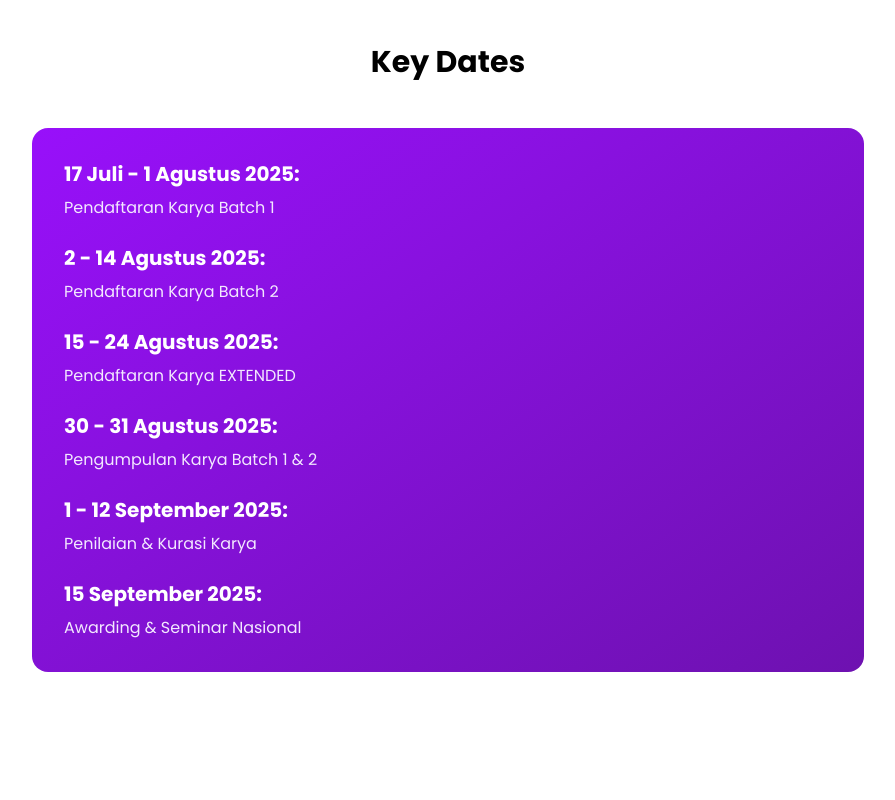
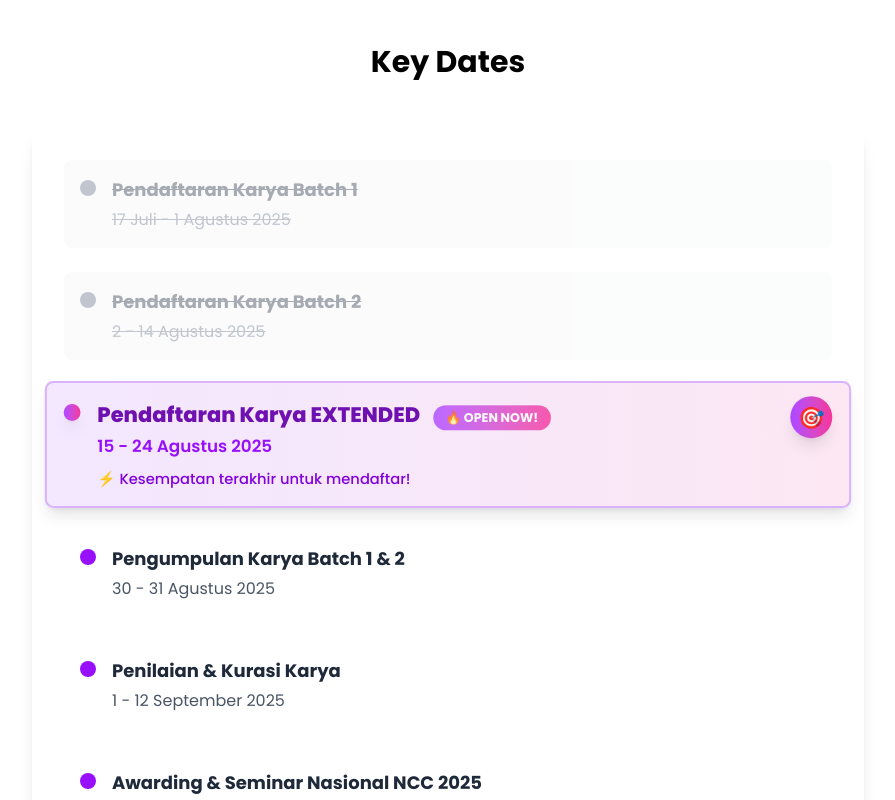
Before and after one commit to gaangsarr/website-itpln-media-vers01, a Next.js app: page /ncc in a window 1280 px wide. Shown: the part 2360-3160 px from the top of the page, without its empty margins (192-1087 px from the left). Built offline with nearby package versions, Linux system fonts and the light colour scheme.

Commit message:
nambah design

```diff
--- a/app/ncc/page.jsx
+++ b/app/ncc/page.jsx
@@ -331,43 +331,110 @@ const NCCLandingPage = () => {
           <h2 className="text-3xl font-bold text-center mb-12">Key Dates</h2>
         </ScrollAnimationWrapper>
 
-        <ScrollAnimationWrapper animation="scaleIn" delay={200}>
-          <div className="bg-gradient-to-br from-purple-600 to-purple-800 rounded-2xl p-8 text-white">
+        <ScrollAnimationWrapper animation="fadeInUp" delay={200}>
+          <div className="bg-white rounded-2xl shadow-lg p-8">
             <div className="space-y-6">
               {[
                 {
-                  date: "17 Juli - 1 Agustus 2025:",
                   event: "Pendaftaran Karya Batch 1",
+                  date: "17 Juli - 1 Agustus 2025",
+                  delay: 0,
+                  strikethrough: true,
                 },
                 {
-                  date: "2 - 14 Agustus 2025:",
                   event: "Pendaftaran Karya Batch 2",
+                  date: "2 - 14 Agustus 2025",
+                  delay: 100,
+                  strikethrough: true,
                 },
                 {
-                  date: "15 - 24 Agustus 2025:",
                   event: "Pendaftaran Karya EXTENDED",
+                  date: "15 - 24 Agustus 2025",
+                  delay: 200,
+                  highlight: true,
                 },
                 {
-                  date: "30 - 31 Agustus 2025:",
                   event: "Pengumpulan Karya Batch 1 & 2",
+                  date: "30 - 31 Agustus 2025",
+                  delay: 300,
                 },
                 {
-                  date: "1 - 12 September 2025:",
                   event: "Penilaian & Kurasi Karya",
+                  date: "1 - 12 September 2025",
+                  delay: 400,
                 },
                 {
-                  date: "15 September 2025:",
-                  event: "Awarding & Seminar Nasional",
+                  event: "Awarding & Seminar Nasional NCC 2025",
+                  date: "15 September 2025",
+                  delay: 500,
                 },
               ].map((item, index) => (
                 <ScrollAnimationWrapper
                   key={index}
                   animation="fadeInLeft"
-                  delay={index * 100}
+                  delay={item.delay}
                 >
-                  <div>
-                    <h3 className="text-xl font-bold mb-2">{item.date}</h3>
-                    <p className="text-purple-100">{item.event}</p>
+                  <div
+                    className={`flex items-start space-x-4 p-4 rounded-lg transition-all duration-300 ${
+                      item.highlight
+                        ? "bg-gradient-to-r from-purple-100 to-pink-100 border-2 border-purple-300 shadow-lg transform scale-105"
+                        : item.strikethrough
+                        ? "bg-gray-50 opacity-60"
+                        : "hover:bg-gray-50"
+                    }`}
+                  >
+                    <div
+                      className={`flex-shrink-0 w-4 h-4 rounded-full mt-1 ${
+                        item.highlight
+                          ? "bg-gradient-to-r from-purple-500 to-pink-500 shadow-lg"
+                          : item.strikethrough
+                          ? "bg-gray-400"
+                          : "bg-purple-600"
+                      }`}
+                    />
+                    <div className="flex-1">
+                      <h3
+                        className={`font-bold transition-all duration-300 ${
+                          item.highlight
+                            ? "text-xl text-purple-800 font-extrabold"
+                            : item.strikethrough
+                            ? "text-lg text-gray-500 line-through"
+                            : "text-lg text-gray-800"
+                        }`}
+                      >
+                        {item.event}
+                        {item.highlight && (
+                          <span className="ml-3 inline-flex items-center px-3 py-1 rounded-full text-xs font-bold bg-gradient-to-r from-purple-500 to-pink-500 text-white animate-pulse">
+                            🔥 OPEN NOW!
+                          </span>
+                        )}
+                      </h3>
+                      <p
+                        className={`mt-1 ${
+                          item.highlight
+                            ? "text-purple-600 font-semibold"
+                            : item.strikethrough
+                            ? "text-gray-400 line-through"
+                            : "text-gray-600"
+                        }`}
+                      >
+                        {item.date}
+                      </p>
+                      {item.highlight && (
+                        <div className="mt-2 flex items-center space-x-2">
+                          <span className="text-sm text-purple-700 font-medium">
+                            ⚡ Kesempatan terakhir untuk mendaftar!
+                          </span>
+                        </div>
+                      )}
+                    </div>
+                    {item.highlight && (
+                      <div className="flex-shrink-0">
+                        <div className="w-10 h-10 bg-gradient-to-r from-purple-500 to-pink-500 rounded-full flex items-center justify-center animate-bounce shadow-lg">
+                          <span className="text-white text-xl">🎯</span>
+                        </div>
+                      </div>
+                    )}
                   </div>
                 </ScrollAnimationWrapper>
               ))}
```
